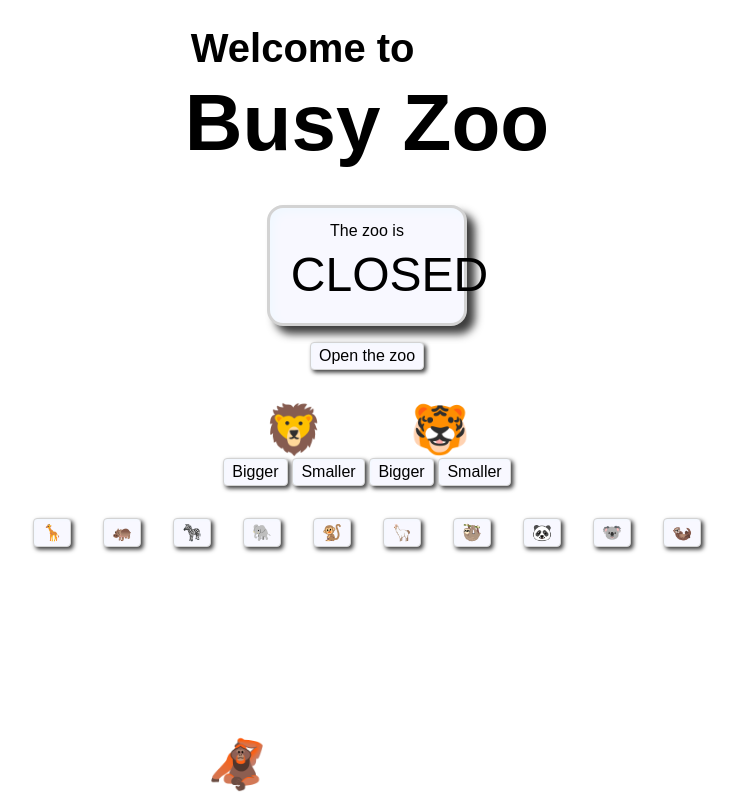
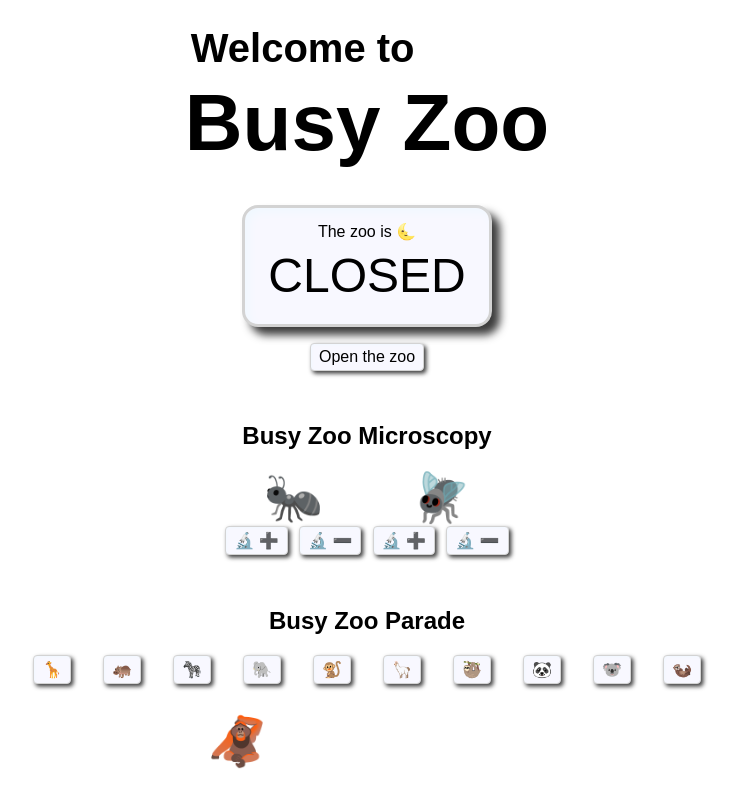
Before and after one commit to ryanflitcroft/busy-zoo, a React (Create React App) app: page / in a window 1280 px wide. Shown: the whole page, without its empty margins (273-1011 px from the left). Built offline with nearby package versions, Linux system fonts and the light colour scheme; a web font is replaced by a local one.

Commit message:
css style changes, component text content changes

```diff
--- a/src/Main/FightSection/FightSection.css
+++ b/src/Main/FightSection/FightSection.css
@@ -5,5 +5,5 @@
 }
 
 .fight div button {
-  margin: 0 0.15em;
+  margin: 0 0.35em;
 }
--- a/src/Main/FightSection/FightSection.js
+++ b/src/Main/FightSection/FightSection.js
@@ -8,16 +8,16 @@ export default function FightSection({ lionSize,
   return (
     <section className='fight'>
       <div>
-        <span style={{ fontSize: `${lionSize}em` }}>🦁</span>
-        <span style={{ fontSize: `${tigerSize}em` }}>🐯</span>
+        <span style={{ fontSize: `${lionSize}em` }}>🐜</span>
+        <span style={{ fontSize: `${tigerSize}em` }}>🪰</span>
       </div>
 
       <div>
-        <button onClick={() => setLionSize(lionSize + 0.25)}>Bigger</button>
-        <button onClick={() => setLionSize(lionSize - 0.25)}>Smaller</button>
+        <button onClick={() => setLionSize(lionSize + 0.25)}>🔬 ➕</button>
+        <button onClick={() => setLionSize(lionSize - 0.25)}>🔬 ➖</button>
 
-        <button onClick={() => setTigerSize(tigerSize + 0.25)}>Bigger</button>
-        <button onClick={() => setTigerSize(tigerSize - 0.25)}>Smaller</button>
+        <button onClick={() => setTigerSize(tigerSize + 0.25)}>🔬 ➕</button>
+        <button onClick={() => setTigerSize(tigerSize - 0.25)}>🔬 ➖</button>
       </div>
     </section>
   );
--- a/src/Main/Main.js
+++ b/src/Main/Main.js
@@ -9,6 +9,7 @@ export default function Main(props) {
   return (
     <main>
       <OpenSign isOpen={props.isOpen} setIsOpen={props.setIsOpen} />
+      <h2>Busy Zoo Microscopy</h2>
       <FightSection lionSize={props.lionSize}
         setLionSize={props.setLionSize}
         tigerSize={props.tigerSize}
--- a/src/Main/OpenSign/OpenSign.css
+++ b/src/Main/OpenSign/OpenSign.css
@@ -1,5 +1,5 @@
 .sign p {
-  width: 200px;
+  width: 250px;
   background: ghostwhite;
   border: 3px solid #d3d3d3;
   border-radius: 1em;
--- a/src/Main/OpenSign/OpenSign.js
+++ b/src/Main/OpenSign/OpenSign.js
@@ -4,7 +4,7 @@ import './OpenSign.css';
 export default function OpenSign({ isOpen, setIsOpen }) {
   return (
     <section className='sign'>
-      <p>The zoo is
+      <p>The zoo is {isOpen ? '🌞' : '🌜'}
         <span>
           {isOpen ? 'OPEN' : 'CLOSED'}
         </span>
--- a/src/Main/ParadeSection/ParadeSection.css
+++ b/src/Main/ParadeSection/ParadeSection.css
@@ -15,13 +15,24 @@ span.parade {
   position: absolute;
   text-align: left;
   bottom: 0;
+  z-index: -1;
 }
 
 @keyframes marquee {
   0% {
     left: 100%;
   }
+  25% {
+    bottom: 15%;
+  }
+  50% {
+    bottom: 0;
+  }
+  75% {
+    bottom: 15%;
+  }
   100% {
     left: -4em;
+    bottom: 0;
   }
 }
--- a/src/Main/ParadeSection/ParadeSection.js
+++ b/src/Main/ParadeSection/ParadeSection.js
@@ -7,6 +7,7 @@ export default function ParadeSection({ animalParade,
 
   return (
     <section className='parade'>
+      <h2>Busy Zoo Parade</h2>
       <div>
         {animalParade.map((animal, i) =>
           <Animal key={animal, i} animal={animal} />
```
